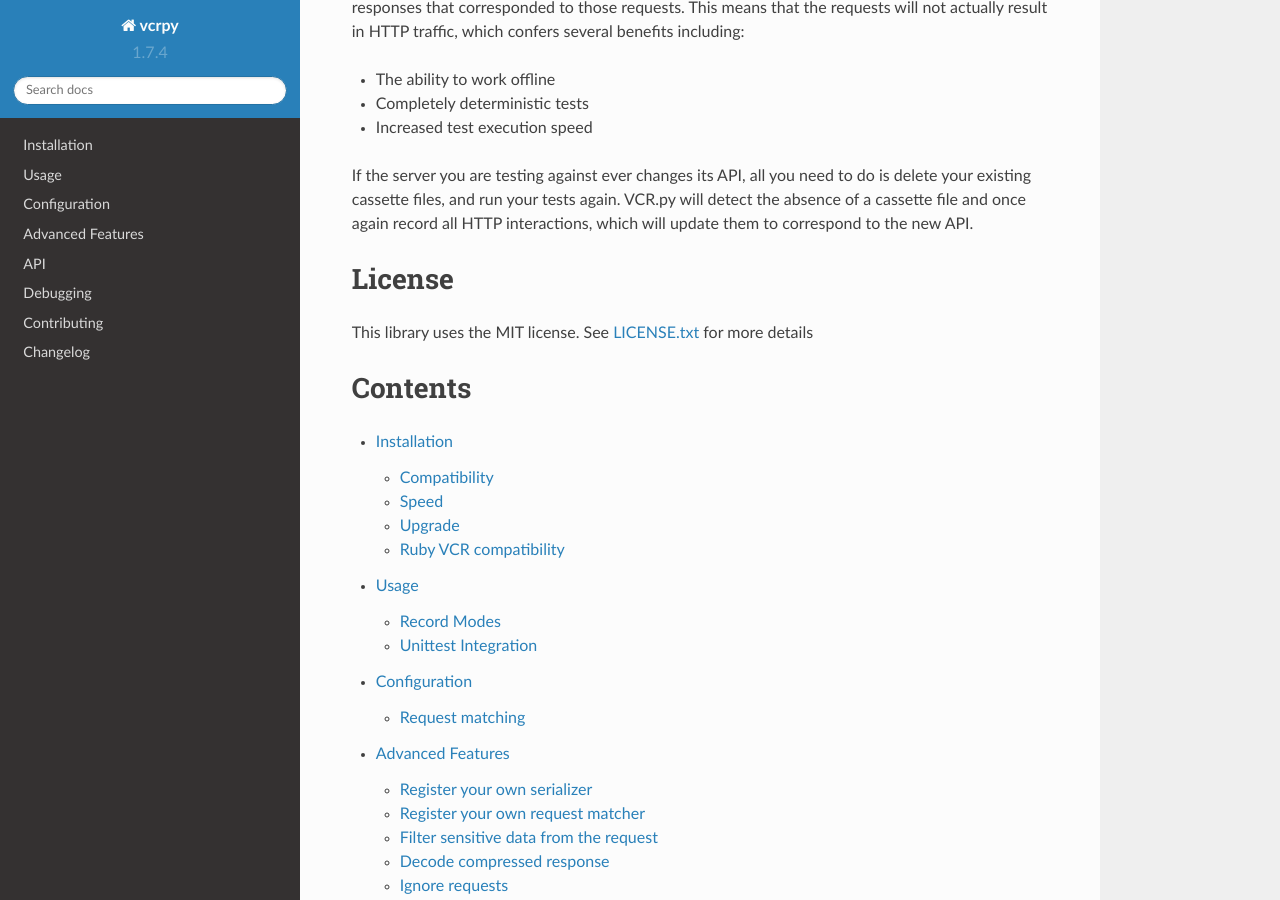
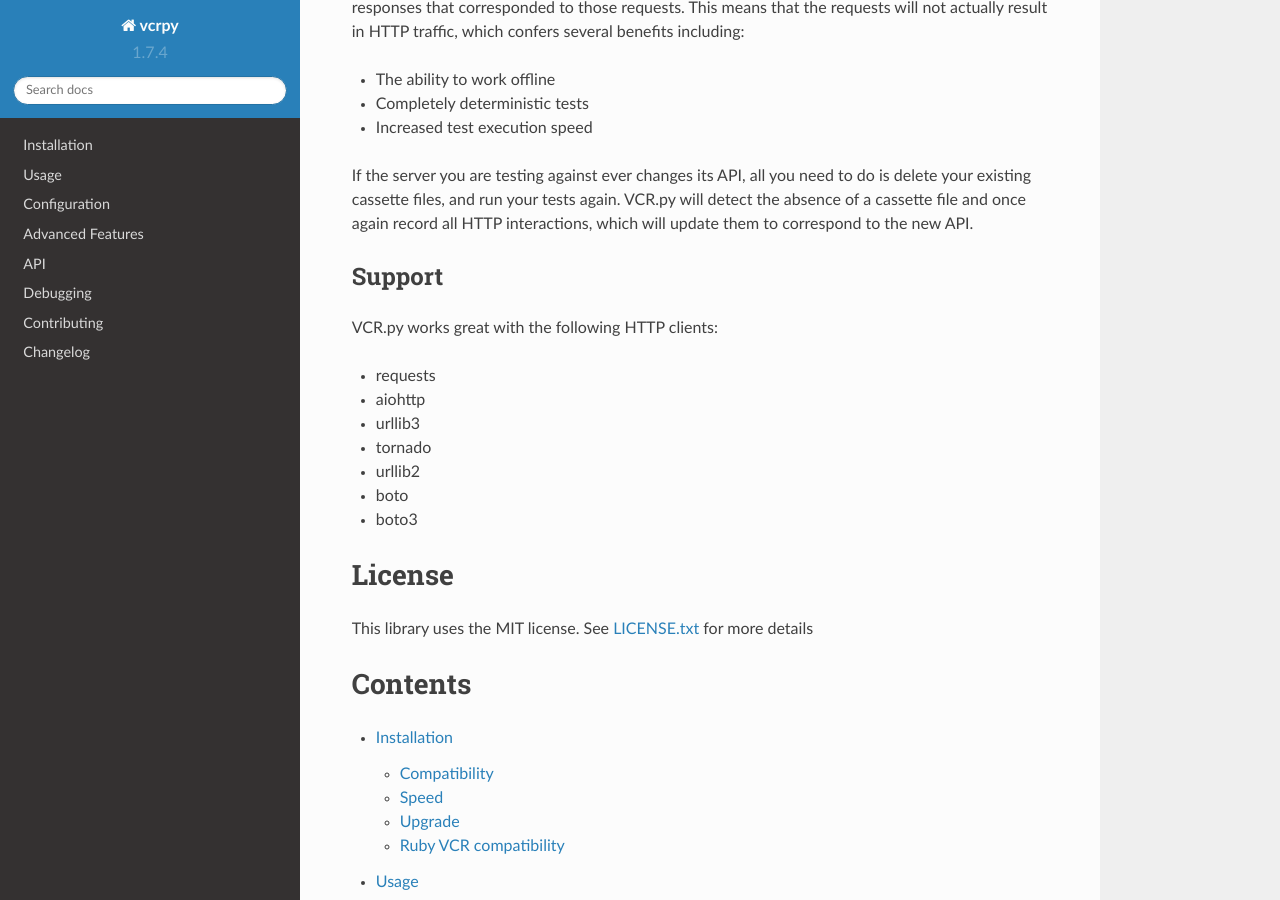
Before and after one commit to kevin1024/vcrpy, a Sphinx documentation site: the page built from docs/index.rst, in a window 1280 px wide and 900 px high, scrolled down 1021 px. Built offline with Sphinx 7.4.7 and the Read the Docs theme 2.0.0, drawn with Linux system fonts in a browser that asks for light colours.

Commit message:
version bump to 1.10.0

```diff
--- a/README.rst
+++ b/README.rst
@@ -41,6 +41,20 @@
 all HTTP interactions, which will update them to correspond to the new
 API.
 
+Support
+-------
+
+VCR.py works great with the following HTTP clients:
+
+-  requests
+-  aiohttp
+-  urllib3
+-  tornado
+-  urllib2
+-  boto
+-  boto3
+
+
 License
 =======
 
--- a/docs/changelog.rst
+++ b/docs/changelog.rst
@@ -1,5 +1,6 @@
 Changelog
 ---------
+-  1.10.0 Add support for aiohttp (thanks @lamenezes)
 -  1.9.0 Add support for boto3 (thanks @desdm, @foorbarna). Fix deepcopy issue
    for response headers when `decode_compressed_response` is enabled (thanks
    @nickdirienzo)
--- a/setup.py
+++ b/setup.py
@@ -51,7 +51,7 @@
 
 setup(
     name='vcrpy',
-    version='1.9.0',
+    version='1.10.0',
     description=(
         "Automatically mock your HTTP interactions to simplify and "
         "speed up testing"
```
